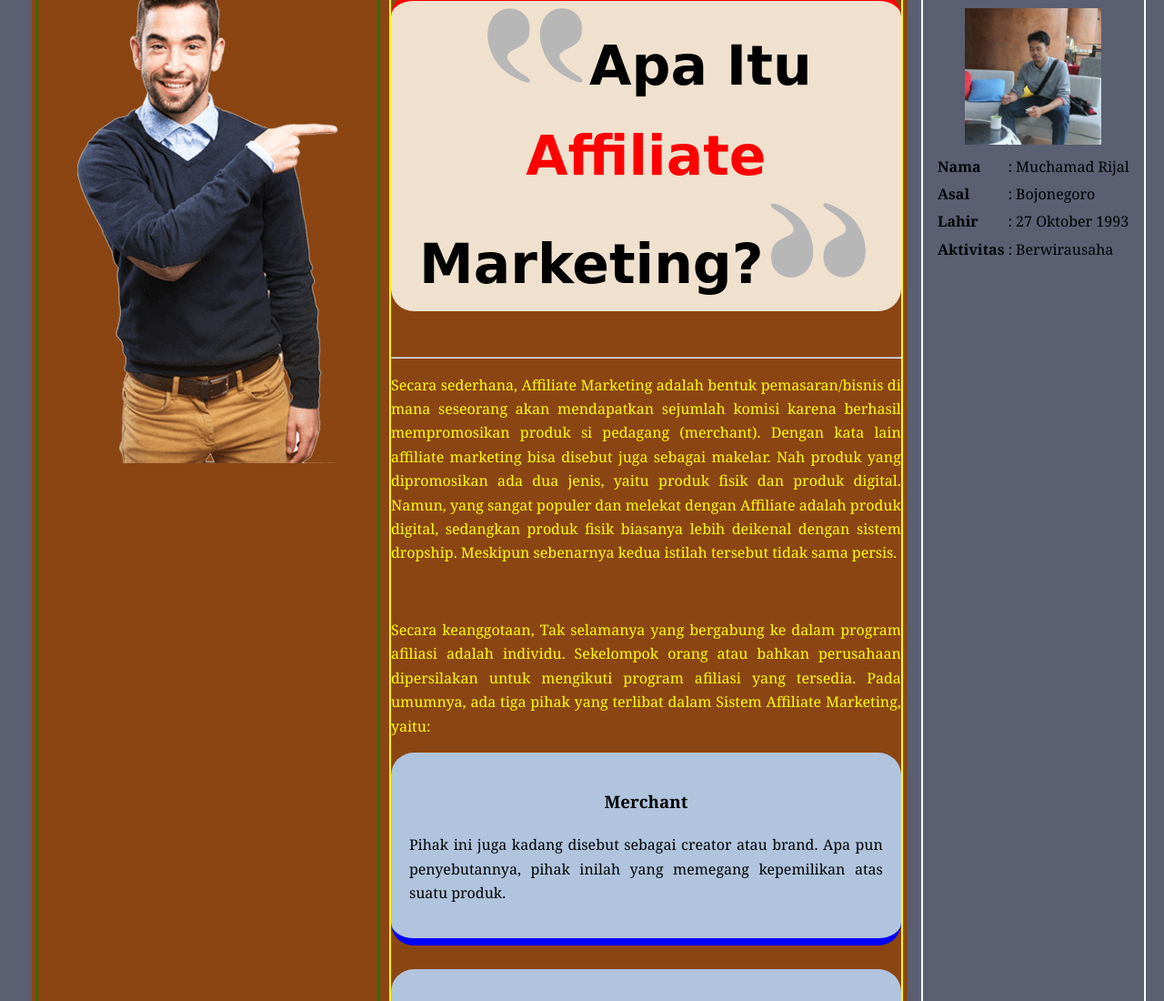
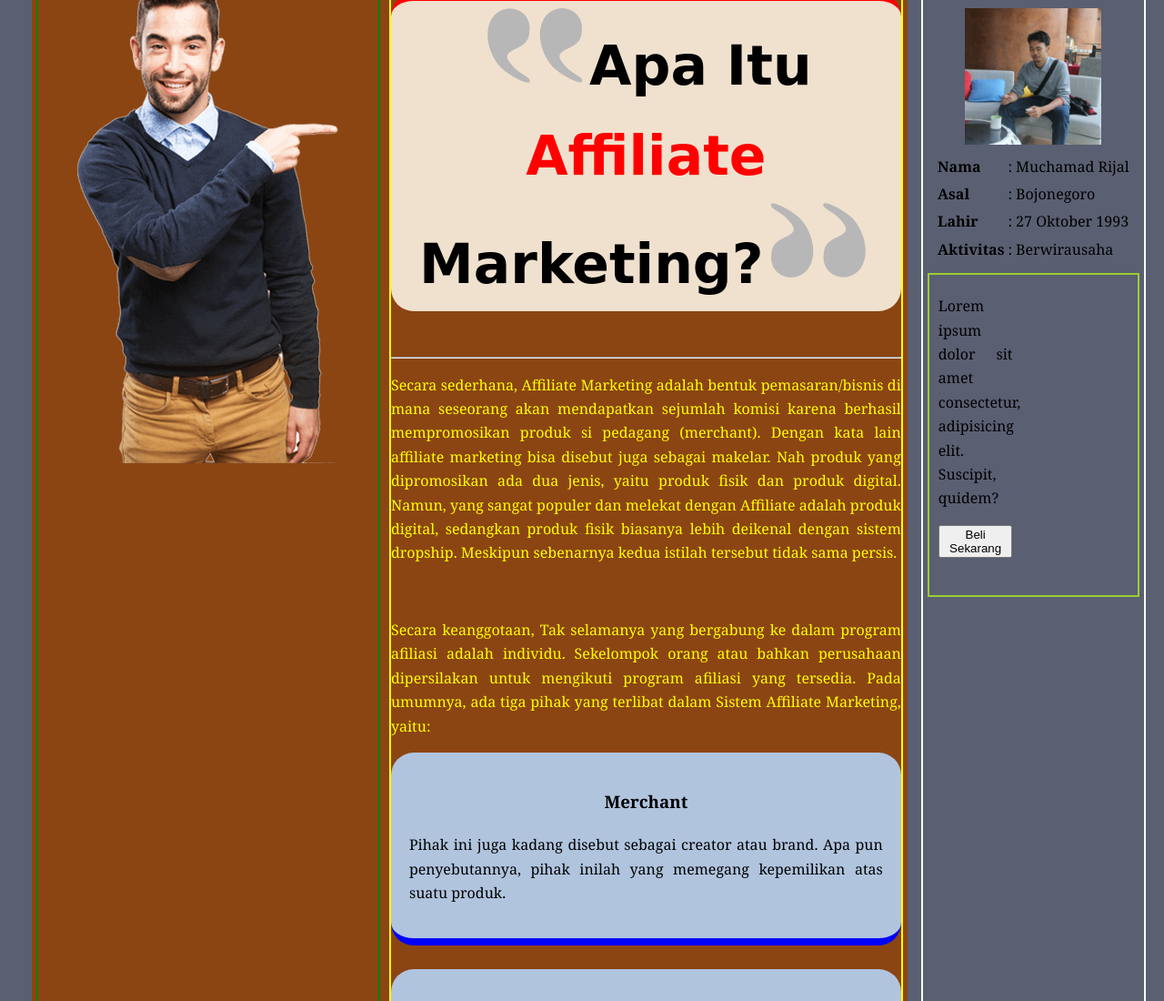
Before and after one commit to rijal2/tugas, a plain HTML site: page index.html in a window 1280 px wide. Shown: the part 921-2021 px from the top of the page at 91% size. Drawn offline with Linux system fonts and the light colour scheme; files whose address does not match are found by name.

Commit message:
Menambahkan elemen daftar display produk pada konten aside

```diff
--- a/gaya.css
+++ b/gaya.css
@@ -319,6 +319,12 @@ aside th {
 	text-align: left;
 }
 
+	.display-produk	{
+		display: flex;
+		flex-direction: column;
+		border: 2px solid yellowgreen;
+	}
+
 
 
 /*Di atas adalah perintah untuk diterapkan di elemn asside*/
--- a/index.html
+++ b/index.html
@@ -259,7 +259,11 @@
         <!-- Berisi daftar Produk -->
         <div class="display-produk">
           <div class="produk satu">
-
+            <div class="judul"></div>
+            <div class="isi">
+              <p>Lorem ipsum dolor sit amet consectetur, adipisicing elit. Suscipit, quidem?</p>
+              <button>Beli Sekarang</button>
+            </div>
           </div>
           <div class="produk dua"></div>
           <div class="produk tiga"></div>
```
